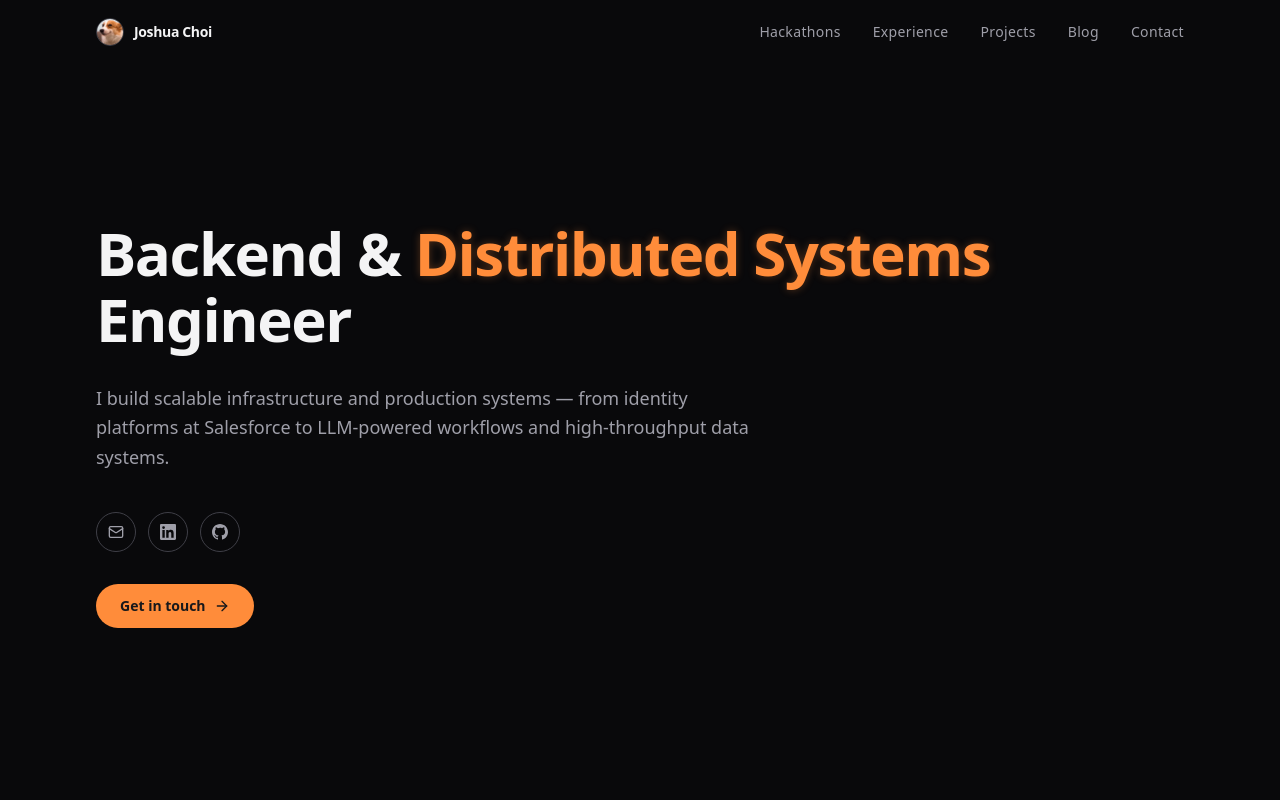
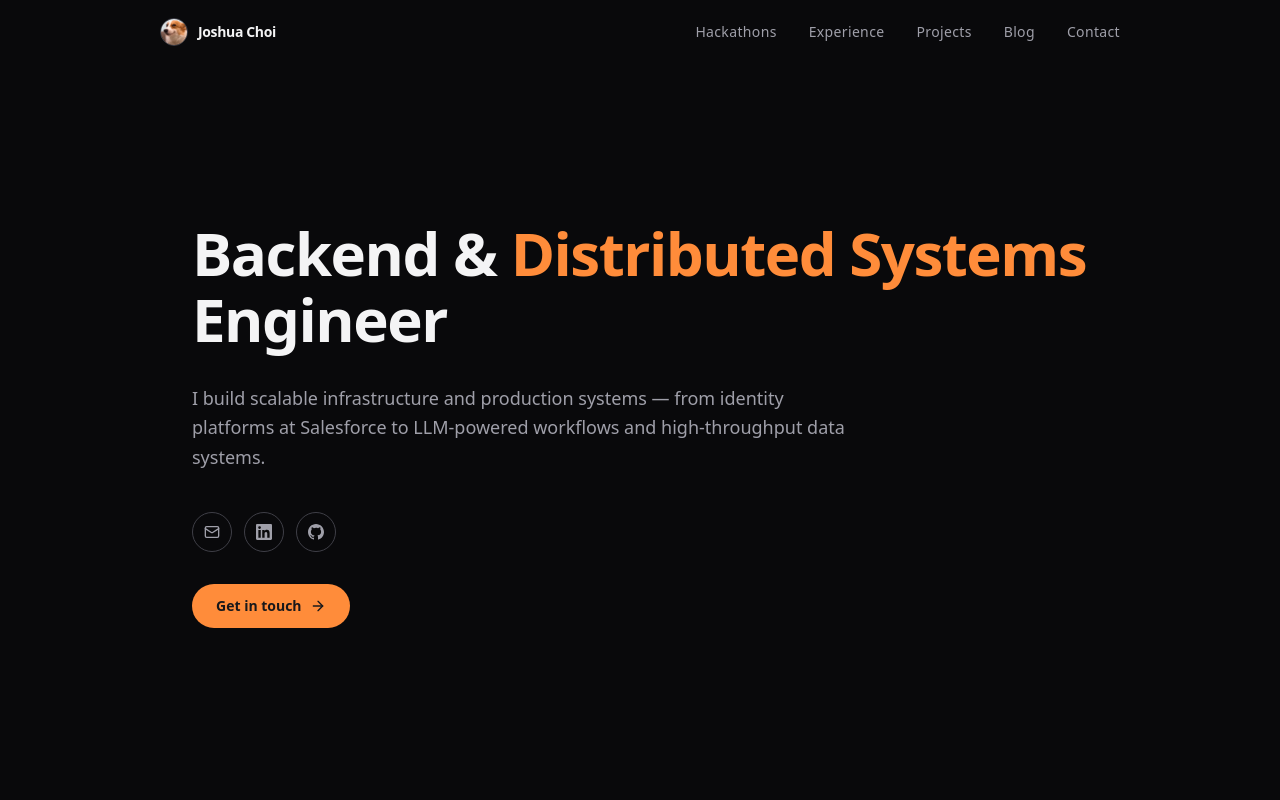
Before and after one commit to JeshChoi/portfolio, a Next.js app: page / in a window 1280 px wide. Shown: the top 800 px of the page. Built offline with nearby package versions, Linux system fonts and the light colour scheme.

Commit message:
style fixes

```diff
--- a/components/CTA.tsx
+++ b/components/CTA.tsx
@@ -20,7 +20,7 @@ export default function CTA() {
       id="contact"
       className="py-28 px-8 md:px-16 lg:px-24 border-t border-zinc-800/50 orange-pulse scroll-mt-16"
     >
-      <div className="max-w-6xl">
+      <div className="max-w-6xl mx-auto">
         <motion.div
           initial={{ opacity: 0, y: 24 }}
           whileInView={{ opacity: 1, y: 0 }}
@@ -32,7 +32,7 @@ export default function CTA() {
           </p>
           <h2 className="text-4xl md:text-5xl lg:text-6xl font-bold tracking-tight text-zinc-100 leading-tight mb-6 max-w-3xl">
             Let&apos;s build something{" "}
-            <em className="not-italic orange-glow" style={{ color: "#FF8C3A" }}>
+            <em className="not-italic" style={{ color: "#FF8C3A" }}>
               great.
             </em>
           </h2>
--- a/components/Experience.tsx
+++ b/components/Experience.tsx
@@ -41,7 +41,7 @@ export default function Experience() {
 
   return (
     <section id="experience" className="py-20 px-8 md:px-16 lg:px-24">
-      <div className="max-w-6xl">
+      <div className="max-w-6xl mx-auto">
         <motion.div
           initial={{ opacity: 0, y: 16 }}
           whileInView={{ opacity: 1, y: 0 }}
--- a/components/Footer.tsx
+++ b/components/Footer.tsx
@@ -6,7 +6,7 @@ export default function Footer() {
 
   return (
     <footer className="border-t border-zinc-800/50 py-6 px-8 md:px-16 lg:px-24">
-      <div className="flex flex-col sm:flex-row items-center justify-between gap-2">
+      <div className="max-w-6xl mx-auto w-full flex flex-col sm:flex-row items-center justify-between gap-2">
         <p className="text-xs text-zinc-600">
           © {year} {personal.name}
         </p>
--- a/components/Hero.tsx
+++ b/components/Hero.tsx
@@ -24,17 +24,17 @@ export default function Hero() {
   const { hero, personal } = portfolio;
 
   return (
-    <section className="relative min-h-screen flex flex-col items-start justify-center px-8 md:px-16 lg:px-24 pt-24 pb-12 overflow-hidden">
+    <section className="relative min-h-screen flex flex-col items-center justify-center px-8 md:px-16 lg:px-24 pt-24 pb-12 overflow-hidden">
       {/* Main content */}
       <motion.div
         initial={{ opacity: 0, y: 28 }}
         animate={{ opacity: 1, y: 0 }}
         transition={{ duration: 0.7, ease: "easeOut" }}
-        className="max-w-4xl w-full"
+        className="max-w-4xl w-full mx-auto"
       >
         <h1 className="text-4xl md:text-5xl lg:text-6xl font-bold tracking-tight text-zinc-100 leading-[1.1] mb-8">
           Backend &{" "}
-          <em className="not-italic orange-glow" style={{ color: "#FF8C3A" }}>
+          <em className="not-italic" style={{ color: "#FF8C3A" }}>
             Distributed Systems
           </em>{" "}
           Engineer
@@ -81,7 +81,7 @@ export default function Hero() {
 
       {/* CTA below social icons */}
       <motion.div
-        className="mt-8"
+        className="mt-8 max-w-4xl w-full mx-auto"
         initial={{ opacity: 0 }}
         animate={{ opacity: 1 }}
         transition={{ delay: 0.6, duration: 0.5 }}
--- a/components/Nav.tsx
+++ b/components/Nav.tsx
@@ -30,7 +30,7 @@ export default function Nav() {
           : "bg-transparent"
       }`}
     >
-      <div className="px-8 md:px-16 lg:px-24 h-16 flex items-center justify-between">
+      <div className="px-8 md:px-16 lg:px-24 h-16 flex items-center justify-between max-w-6xl mx-auto w-full">
         <Link
           href="/"
           className="flex items-center gap-2.5 text-sm font-semibold tracking-tight text-zinc-100 hover:text-white transition-colors"
--- a/components/Projects.tsx
+++ b/components/Projects.tsx
@@ -32,7 +32,7 @@ export default function Projects() {
 
   return (
     <section id="projects" className="py-20 px-8 md:px-16 lg:px-24 border-t border-zinc-800/50">
-      <div className="max-w-6xl">
+      <div className="max-w-6xl mx-auto">
         <motion.div
           initial={{ opacity: 0, y: 16 }}
           whileInView={{ opacity: 1, y: 0 }}
--- a/components/Recognition.tsx
+++ b/components/Recognition.tsx
@@ -9,7 +9,7 @@ export default function Recognition() {
 
   return (
     <section id="hackathons" className="py-20 px-8 md:px-16 lg:px-24 border-t border-zinc-800/50">
-      <div className="max-w-6xl">
+      <div className="max-w-6xl mx-auto">
         <motion.div
           initial={{ opacity: 0, y: 16 }}
           whileInView={{ opacity: 1, y: 0 }}
```
